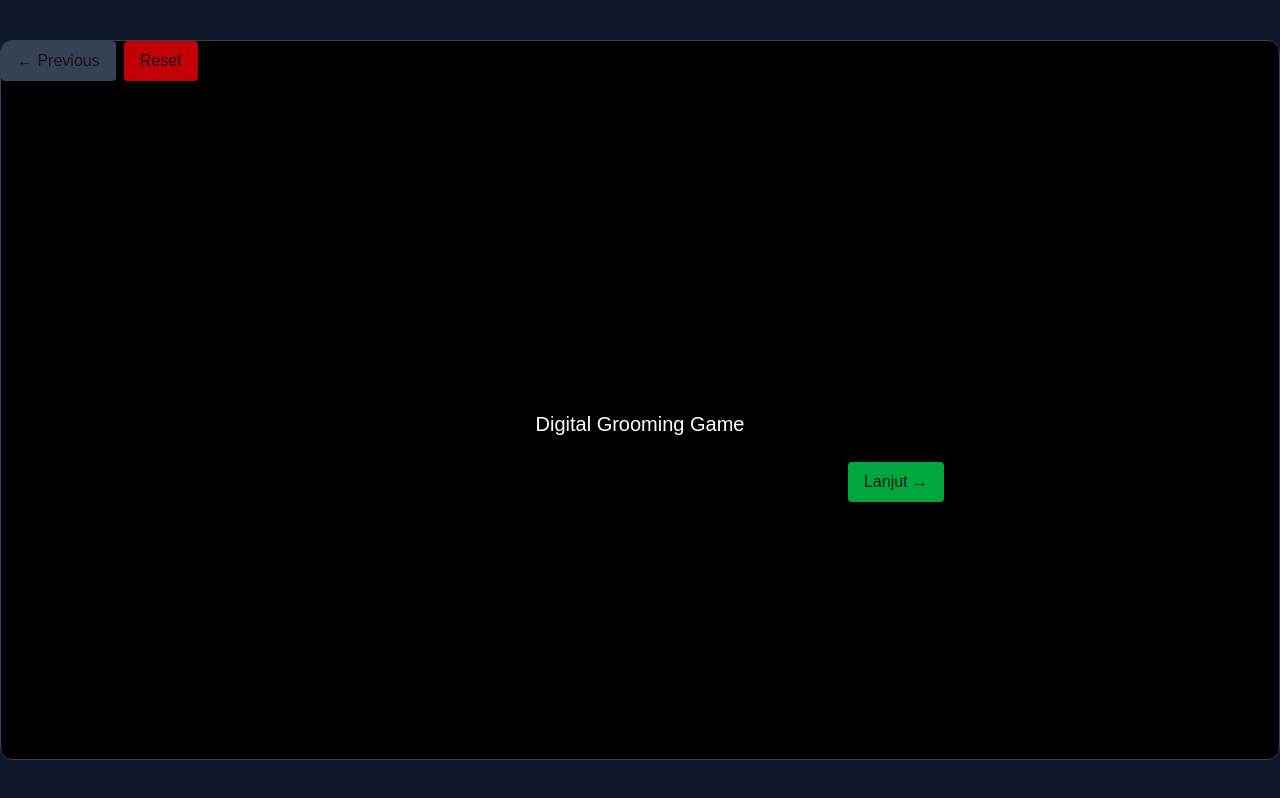
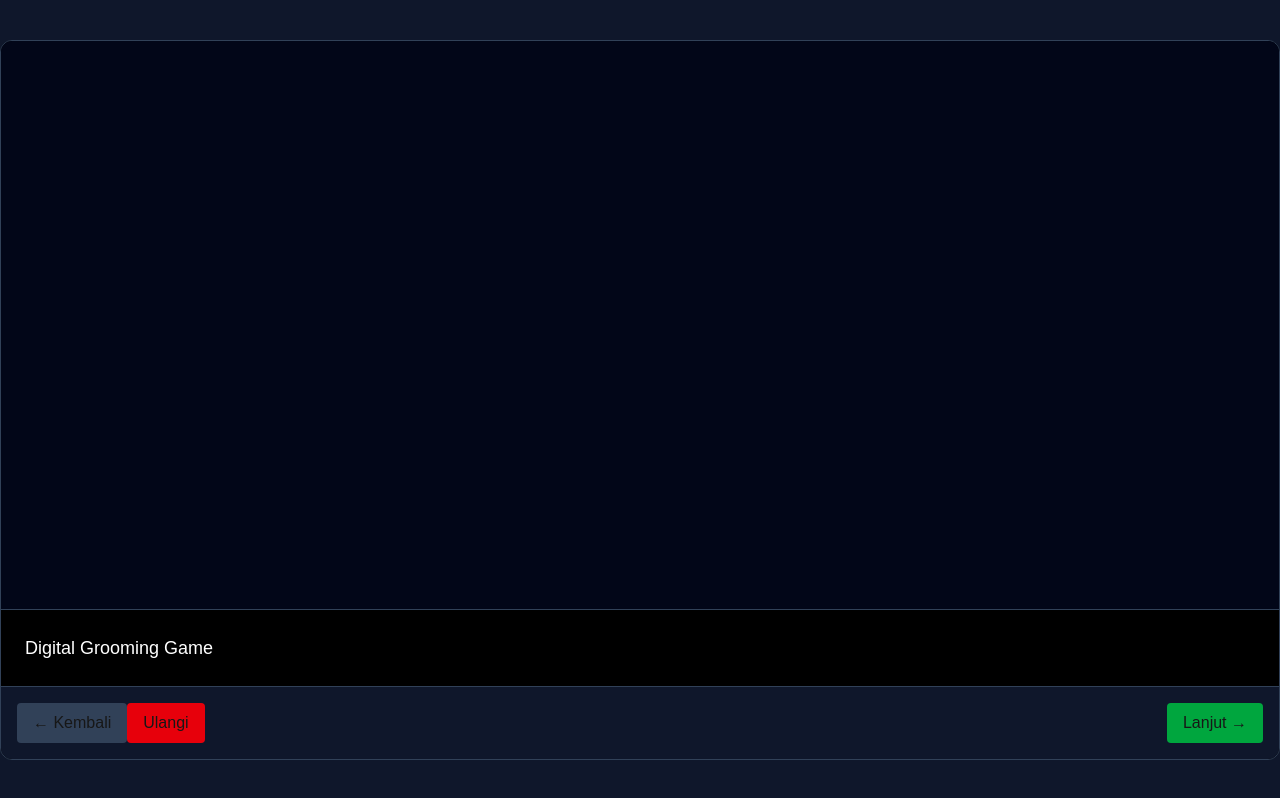
Before and after one commit to jihanghaniyyah/game-choice, a Next.js app: page / in a window 1280 px wide. Built offline with nearby package versions, Linux system fonts and the light colour scheme.

Commit message:
feat: update layout

```diff
--- a/src/components/story/DialogueBox.tsx
+++ b/src/components/story/DialogueBox.tsx
@@ -1,29 +1,14 @@
 interface DialogueBoxProps {
   speaker: string;
   text: string;
-  onNext?: () => void;
 }
 
-export default function DialogueBox({
-  speaker,
-  text,
-  onNext,
-}: DialogueBoxProps) {
+export default function DialogueBox({ speaker, text }: DialogueBoxProps) {
   return (
-    <div className="absolute bottom-0 w-full p-6">
-      <div className="rounded-xl bg-black/80 p-6 backdrop-blur">
-        <h3 className="mb-2 text-lg font-bold text-yellow-300">{speaker}</h3>
+    <div className="border-t border-slate-700 bg-black/90 p-6">
+      <h3 className="mb-2 text-lg font-bold text-yellow-300">{speaker}</h3>
 
-        <p className="text-white">{text}</p>
-
-        {onNext && (
-          <div className="mt-4 flex justify-end">
-            <button onClick={onNext} className="rounded bg-green-600 px-4 py-2">
-              Lanjut →
-            </button>
-          </div>
-        )}
-      </div>
+      <p className="text-lg text-white">{text}</p>
     </div>
   );
 }
--- /dev/null
+++ b/src/components/story/GameControls.tsx
@@ -0,0 +1,35 @@
+interface GameControlsProps {
+  //   currentSceneId?: string;
+  onNext?: () => void;
+  onPrevious?: () => void;
+  onReset?: () => void;
+  showNext?: boolean;
+}
+
+export default function GameControls({
+  //   currentSceneId,
+  onNext,
+  onPrevious,
+  onReset,
+  showNext = true,
+}: GameControlsProps) {
+  return (
+    <div className="flex items-center justify-between border-t border-slate-700 bg-slate-900 p-4">
+      <div>
+        <button onClick={onPrevious} className="rounded bg-slate-700 px-4 py-2">
+          ← Kembali
+        </button>
+        <button onClick={onReset} className="rounded bg-red-600 px-4 py-2">
+          Ulangi
+        </button>
+        {/* <div className="mt-2 text-xs text-slate-400">{currentSceneId}</div> */}
+      </div>
+
+      {showNext && (
+        <button onClick={onNext} className="rounded bg-green-600 px-4 py-2">
+          Lanjut →
+        </button>
+      )}
+    </div>
+  );
+}
--- a/src/components/story/GameLayout.tsx
+++ b/src/components/story/GameLayout.tsx
@@ -1,12 +1,10 @@
-export default function GameLayout({
-  children,
-}: {
+interface GameLayoutProps {
   children: React.ReactNode;
-}) {
+}
+
+export default function GameLayout({ children }: GameLayoutProps) {
   return (
-    <div className="relative h-full w-full">
-      <div className="absolute inset-0 bg-gradient-to-b from-sky-900 to-slate-900" />
-
+    <div className="relative flex h-full flex-col overflow-hidden">
       {children}
     </div>
   );
--- a/src/components/story/NarrationBox.tsx
+++ b/src/components/story/NarrationBox.tsx
@@ -1,22 +1,11 @@
-type Props = {
+interface NarrationBoxProps {
   text: string;
-  onNext?: () => void;
-};
+}
 
-export default function NarrationBox({ text, onNext }: Props) {
+export default function NarrationBox({ text }: NarrationBoxProps) {
   return (
-    <div className="flex h-full items-center justify-center p-12">
-      <div className="w-full max-w-2xl rounded-xl bg-black/70 p-8 backdrop-blur">
-        <p className="text-center text-xl text-white">{text}</p>
-
-        {onNext && (
-          <div className="mt-6 flex justify-end">
-            <button onClick={onNext} className="rounded bg-green-600 px-4 py-2">
-              Lanjut →
-            </button>
-          </div>
-        )}
-      </div>
+    <div className="border-t border-slate-700 bg-black/90 p-6">
+      <p className="text-lg text-white">{text}</p>
     </div>
   );
 }
--- a/src/components/story/SceneRenderer.tsx
+++ b/src/components/story/SceneRenderer.tsx
@@ -10,33 +10,24 @@ interface SceneRendererProps {
   choose: (nextId: string) => void;
 }
 
-export default function SceneRenderer({
-  scene,
-  nextScene,
-  choose,
-}: SceneRendererProps) {
-  switch (scene.type) {
-    case "narration":
-      return (
-        <NarrationBox
-          text={scene.text ?? ""}
-          onNext={scene.next ? nextScene : undefined}
-        />
-      );
+export default function SceneRenderer({ scene, choose }: SceneRendererProps) {
+  return (
+    <div className="flex h-full flex-col">
+      {/* SCENE AREA */}
+      <div className="flex-1 bg-slate-950">
+        {/* nanti background masuk sini */}
+      </div>
 
-    case "dialogue":
-      return (
-        <DialogueBox
-          speaker={scene.speaker ?? ""}
-          text={scene.text ?? ""}
-          onNext={scene.next ? nextScene : undefined}
-        />
-      );
+      {/* CONTENT AREA */}
+      {scene.type === "dialogue" && (
+        <DialogueBox speaker={scene.speaker ?? ""} text={scene.text ?? ""} />
+      )}
 
-    case "choice":
-      return <ChoiceList choices={scene.choices ?? []} onChoose={choose} />;
+      {scene.type === "narration" && <NarrationBox text={scene.text ?? ""} />}
 
-    default:
-      return null;
-  }
+      {scene.type === "choice" && (
+        <ChoiceList choices={scene.choices ?? []} onChoose={choose} />
+      )}
+    </div>
+  );
 }
--- a/src/components/story/StoryEngine.tsx
+++ b/src/components/story/StoryEngine.tsx
@@ -1,5 +1,7 @@
 "use client";
 
+import GameLayout from "./GameLayout";
+import GameControls from "./GameControls";
 import SceneRenderer from "./SceneRenderer";
 import { useStoryEngine } from "@/hooks/useStoryEngine";
 
@@ -8,28 +10,20 @@ export default function StoryEngine() {
     useStoryEngine();
 
   return (
-    <>
-      <div className="mb-4 flex gap-2">
-        <button
-          onClick={previousScene}
-          className="rounded bg-gray-700 px-4 py-2"
-        >
-          ← Previous
-        </button>
-
-        <button
-          onClick={resetProgress}
-          className="rounded bg-red-700 px-4 py-2"
-        >
-          Reset
-        </button>
-      </div>
-
+    <GameLayout>
       <SceneRenderer
         scene={currentScene}
         nextScene={nextScene}
         choose={choose}
       />
-    </>
+
+      <GameControls
+        // currentSceneId={currentScene.id}
+        onNext={nextScene}
+        onPrevious={previousScene}
+        onReset={resetProgress}
+        showNext={!!currentScene.next}
+      />
+    </GameLayout>
   );
 }
```
